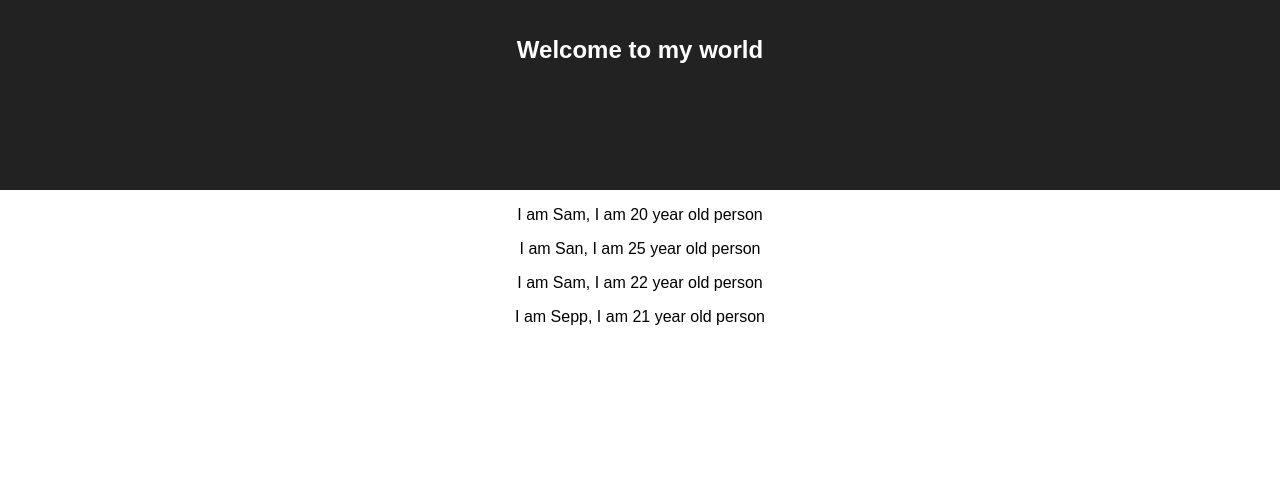
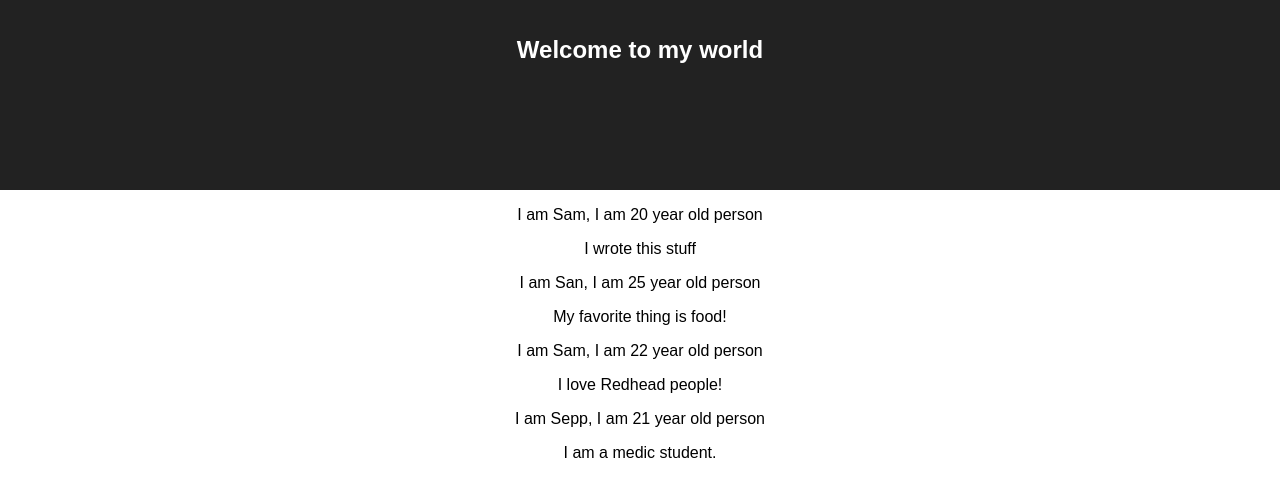
Before and after one commit to Samellenrider/React-practice, a React (Create React App) app: page / in a window 1280 px wide. Shown: the top 496 px of the page. Built offline with nearby package versions, Linux system fonts and the light colour scheme.

Commit message:
props.children

```diff
--- a/src/App.js
+++ b/src/App.js
@@ -9,10 +9,10 @@ class App extends Component {
         <header className="App-header">
           <h1 className="App-title">Welcome to my world</h1>
         </header>
-        <Person name="Sam" age="20" />
-        <Person name="San" age="25"/>
-        <Person name="Sam" age="22"/>
-        <Person name="Sepp" age="21"/>
+        <Person name="Sam" age="20"> I wrote this stuff </Person>
+        <Person name="San" age="25"> My favorite thing is food! </Person>
+        <Person name="Sam" age="22"> I love Redhead people! </Person>
+        <Person name="Sepp" age="21"> I am a medic student. </Person>
       </div>
     );
     ///return React.createElement('div', {className: 'App'}, React.createElement('h1', null, 'loololopl'))
--- a/src/Person/Person.js
+++ b/src/Person/Person.js
@@ -1,7 +1,12 @@
 import React from 'react';
 
 const person = (props) => {
-	return <p> I am {props.name}, I am {props.age} year old person  </p>
+	return  (
+        <div>
+	        <p>I am {props.name}, I am {props.age} year old person</p>
+	        <p>{props.children}</p>
+	    </div>
+    )
 };
 
 export default person;
```
